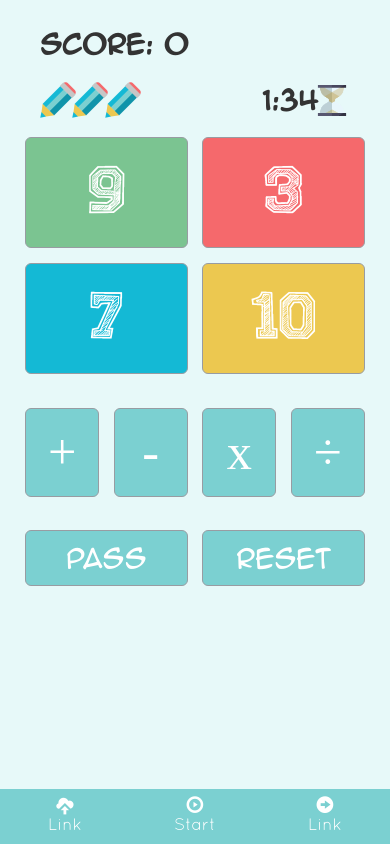
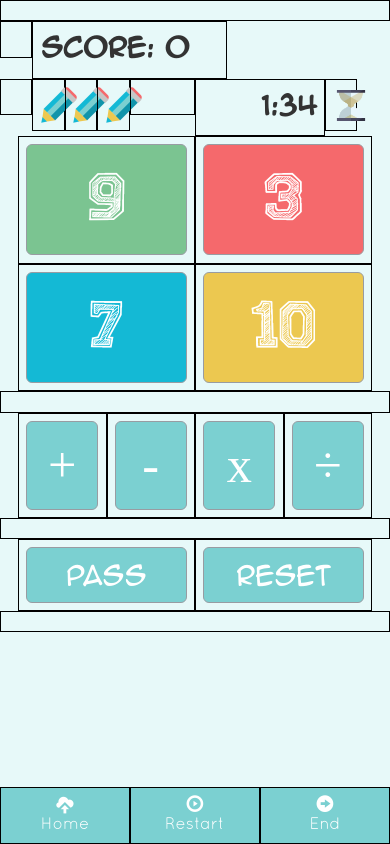
Before and after one commit to Gabrieltay/Cal24Game, a PHP site: page /play.html in a window 390 px wide. Run offline with PHP 8.4, Linux system fonts and the light colour scheme; some web fonts are replaced.

Commit message:
Clean up

```diff
--- a/css/cal24.css
+++ b/css/cal24.css
@@ -36,46 +36,15 @@ body {
   border-bottom-right-radius: 6px;
 }
 
-.label-score {
-  font-size: 3em !important;
-  float: left;
-}
-
-#label-hour {
-  font-size: 3em !important;
-}
-
 .row div, .row-fluid div {
   text-align: center;
   margin-left: auto;
   margin-right: auto;
-  border: 0px black solid;
+  border: 1px black solid;
   vertical-align: middle;
 }
 
-.progress {
-  border: 1px black solid;
-}
-
-.btn-text {
-  font-size: 3em !important;
-}
-
-.btn-num {
-  font-size: 5em !important;
-}
-
-.btn-op {
-  font-size: 3em !important;
-}
-
 .btn {
-  /*
-  background-image: url("../images/border.png");
-  background-size: cover;
-  background-position: center center;
-  background-repeat: no-repeat;
-  */
   background-color: transparent;
   border: 1px #989CA2 solid;
   width: 100%;
@@ -87,18 +56,7 @@ img.chance {
   content: url("../images/pencil.png");
 }
 
-.inline-btn img {
-  width: 16px;
-}
-
-.footer {
-  bottom: 0;
-  position: fixed;
-  min-width: 100%;
-}
-
 #hourglass {
-  width: 36px;
   padding-left: 0px;
 }
 
@@ -110,48 +68,52 @@ img.chance {
   float: left !important;
 }
 
-.text-nav a {
-  width: 100% !important;
+.footer {
+  bottom: 0;
+  position: fixed;
+  min-width: 100%;
+}
+.footer .text-nav a {
   display: block;
 }
 
 /* Smaller Smartphones ----------- iPhone5*/
 @media (max-width: 367px) {
   btn {
-    padding: 6px 6px 6px 6px;
+    padding: 5.7px 5.7px 5.7px 5.7px;
   }
 
   .row div {
-    padding: 6px 6px 6px 6px;
+    padding: 5.7px 5.7px 5.7px 5.7px;
   }
 
   .btn-num {
-    font-size: 4em !important;
+    font-size: 3.8em !important;
   }
 
   .btn-op {
-    font-size: 3em !important;
+    font-size: 2.85em !important;
   }
 
   .btn-text {
-    font-size: 1.5em !important;
+    font-size: 1.425em !important;
   }
 
   .btn-main {
-    font-size: 1.5em !important;
-    padding: 12px 12px 12px 12px;
+    font-size: 1.425em !important;
+    padding: 11.4px 11.4px 11.4px 11.4px;
   }
 
   .label-score {
-    font-size: 1.5em !important;
+    font-size: 1.425em !important;
   }
 
   #label-hour {
-    font-size: 1.5em !important;
+    font-size: 1.425em !important;
   }
 
   .blank {
-    font-size: 0.2em !important;
+    font-size: 0.19em !important;
   }
 
   .inline-btn img {
@@ -163,7 +125,7 @@ img.chance {
   }
 
   .text-nav {
-    font-size: 1em !important;
+    font-size: 0.95em !important;
   }
 }
 /* Smartphones ----------- */
--- a/css/cal24.scss
+++ b/css/cal24.scss
@@ -33,46 +33,15 @@ body {
   border-bottom-right-radius: 6px;
 }
 
-.label-score{
-  font-size: 3em !important;
-  float: left;
-}
-
-#label-hour{
-  font-size: 3em !important;
-}
-
 .row div, .row-fluid div {
   text-align: center;
   margin-left: auto;
   margin-right: auto;
-  border: 0px black solid;
+  border: 1px black solid;
   vertical-align: middle;
 }
 
-.progress {
-  border: 1px black solid;
-}
-
-.btn-text {
-  font-size: 3em !important;
-}
-
-.btn-num {
-  font-size: 5em !important;
-}
-
-.btn-op {
-  font-size: 3em !important;
-}
-
 .btn {
-  /*
-  background-image: url("../images/border.png");
-  background-size: cover;
-  background-position: center center;
-  background-repeat: no-repeat;
-  */
   background-color: transparent;
   border: 1px #989CA2 solid;
   width: 100%;
@@ -82,21 +51,9 @@ body {
 
 img.chance{
   content: url("../images/pencil.png");
-
-}
-
-.inline-btn img{
-  width: 16px;
-}
-
-.footer {
-  bottom: 0;
-  position: fixed;
-  min-width: 100%;
 }
 
 #hourglass {
-  width: 36px;
   padding-left: 0px;
 }
 
@@ -108,12 +65,15 @@ img.chance{
   float:left !important;
 }
 
-.text-nav a{
-  width: 100% !important;
-  display:block;
+.footer {
+  bottom: 0;
+  position: fixed;
+  min-width: 100%;
+
+  .text-nav a{
+    display:block;
+  }
 }
-
-
 
 @import 'devices';
 @import 'colors';
--- a/css/devices.scss
+++ b/css/devices.scss
@@ -51,7 +51,7 @@ $labelHourSize : 1.5em;
 
 /* Smaller Smartphones ----------- iPhone5*/
 @media (max-width: 367px) {
-  @include sizing(1,1);
+  @include sizing(0.95,1);
 }
 /* Smartphones ----------- */
 @media (min-width: 368px) and (max-width: 767px) {
--- a/play.html
+++ b/play.html
@@ -21,7 +21,6 @@
 				start();
 			});
 
-
 		</script>
 		<style type="text/css"></style>
 	</head>
@@ -30,153 +29,93 @@
 		<div class="container-fluid">
 
 			<div class="row blank">
-				<div class="col-xs-12 col-md-12">
+				<div class="col-xs-12">
 					<span>&nbsp;</span>
 				</div>
 			</div>
 
 			<div class="row">
-				<div class="col-xs-1 col-md-1">
+				<div class="col-xs-1">
 					<span>&nbsp;</span>
 				</div>
-				<div class="col-xs-6 col-md-4">
-					<label id="score" class="label-score">Score: 0</label>
-				</div>
-				<!--
-				<div class="col-xs-5 col-md-8">
-				<button class="btn-text btn btn-default btn-lg" onclick="start();">
-				Start
-				</button>
-				</div>
-				-->
-			</div>
-			<div class="row">
-				<div class="col-xs-1 col-md-1">
-					<span>&nbsp;</span>
-				</div>
-				<div class="col-xs-1 col-md-1 inline-btn">
-					<img id="chance0" class="chance">
-				</div>
-				<div class="col-xs-1 col-md-1 inline-btn">
-					<img id="chance1" class="chance">
-				</div>
-				<div class="col-xs-1 col-md-1 inline-btn">
-					<img id="chance2" class="chance">
-				</div>
-				<div class="col-xs-2 col-md-2">
-					<span>&nbsp;</span>
-				</div>
-				<div class="col-xs-4 col-md-3">
-					<label id="label-hour" class="float-right">0:00</label>
-				</div>
-				<div class="col-xs-1 col-md-2">
-					<img id="hourglass" class="float-right" src="images/hourglass.png">
+				<div class="col-xs-6">
+					<label id="score" class="label-score float-left">Score: 0</label>
 				</div>
 			</div>
 
-			<!--
-			<div class="row blank">
-			<div class="col-xs-12 col-md-12">
-			<span>&nbsp;</span>
+			<div class="row">
+				<div class="col-xs-1">
+					<span>&nbsp;</span>
+				</div>
+				<div class="col-xs-1 inline-btn">
+					<img id="chance0" class="chance">
+				</div>
+				<div class="col-xs-1 inline-btn">
+					<img id="chance1" class="chance">
+				</div>
+				<div class="col-xs-1 inline-btn">
+					<img id="chance2" class="chance">
+				</div>
+				<div class="col-xs-2">
+					<span>&nbsp;</span>
+				</div>
+				<div class="col-xs-4">
+					<label id="label-hour" class="float-right">0:00</label>
+				</div>
+				<div class="col-xs-1">
+					<img id="hourglass" class="float-left" src="images/hourglass.png">
+				</div>
 			</div>
-			</div>
-			<!--
-			<div class="progress-row row">
-			<div class="col-xs-12 col-md-12">
-			<div class="progress">
-			<div class="progress-bar progress-bar-striped active" role="progressbar" aria-valuenow="0" aria-valuemin="0" aria-valuemax="100" style="width: 0%">
-			<span class="sr-only">0% Complete</span>
-			</div>
-			</div>
-			</div>
-			</div>
-			</div>
-			-->
 
 			<div class="row num-container top-container">
-				<!--
-				<div class="col-xs-1 col-md-2">
-				<span>&nbsp;</span>
-				</div>
-				-->
-				<div class="col-xs-6 col-md-6">
+				<div class="col-xs-6">
 					<button id="in1" class="btn-num btn btn-default btn-lg" onclick="numKey(1);">
 						0
 					</button>
 				</div>
-				<!--
-				<div class="col-xs-2 col-md-2">
-				<span>&nbsp;</span>
-				</div>
-				-->
-				<div class="col-xs-6 col-md-6">
+				<div class="col-xs-6">
 					<button id="in2" class="btn-num btn btn-default btn-lg" onclick="numKey(2);">
 						0
 					</button>
 				</div>
-				<!--
-				<div class="col-xs-1 col-md-2">
-				<span>&nbsp;</span>
-				</div>
-				-->
 			</div>
-			<!--
-			<div class="row blank">
-			<div class="col-xs-12 col-md-12">
-			<span>&nbsp;</span>
-			</div>
-			</div>
-			-->
 
 			<div class="row num-container bottom-container">
-				<!--
-				<div class="col-xs-1 col-md-2">
-				<span>&nbsp;</span>
-				</div>
-				-->
-				<div class="col-xs-6 col-md-6">
+				<div class="col-xs-6">
 					<button id="in3" class="btn-num btn btn-default btn-lg" onclick="numKey(3);">
 						0
 					</button>
 				</div>
-				<!--
-				<div class="col-xs-2 col-md-2">
-				<span>&nbsp;</span>
-				</div>
-				-->
-				<div class="col-xs-6 col-md-6">
+				<div class="col-xs-6">
 					<button id="in4" class="btn-num btn btn-default btn-lg" onclick="numKey(4);">
 						0
 					</button>
 				</div>
-				<!--
-				<div class="col-xs-1 col-md-2">
-				<span>&nbsp;</span>
-				</div>
-				-->
 			</div>
+
 			<div class="row blank">
-				<div class="col-xs-12 col-md-12">
+				<div class="col-xs-12">
 					<span>&nbsp;</span>
 				</div>
 			</div>
+
 			<div class="row op-container">
-				<div class="col-xs-3 col-md-3">
+				<div class="col-xs-3">
 					<button class="btn-op btn btn-default btn-lg" onclick="opKey(this,'+');">
 						+
 					</button>
 				</div>
-				<div class="col-xs-3 col-md-3">
+				<div class="col-xs-3">
 					<button class="btn-op btn btn-default btn-lg" onclick="opKey(this,'-');">
 						-
 					</button>
 				</div>
-				<div class="col-xs-3 col-md-3">
+				<div class="col-xs-3">
 					<button class="btn-op btn btn-default btn-lg" onclick="opKey(this,'x');">
 						x
 					</button>
 				</div>
-				<div class="col-xs-3 col-md-3">
+				<div class="col-xs-3">
 					<button class="btn-op btn btn-default btn-lg" onclick="opKey(this,'/');">
 						÷
 					</button>
@@ -184,22 +123,19 @@
 			</div>
 
 			<div class="row blank">
-				<div class="col-xs-12 col-md-12">
+				<div class="col-xs-12">
 					<span>&nbsp;</span>
 				</div>
 			</div>
 
 			<div class="row text-container">
 
-				<div class="col-xs-6 col-md-6">
+				<div class="col-xs-6">
 					<button class="btn-text btn btn-default btn-lg" onclick="pass(this);">
 						Pass
 					</button>
 				</div>
-				<!--<div class="col-md-2">
-				<span>&nbsp;</span>
-				</div>-->
-				<div class="col-xs-6 col-md-6">
+				<div class="col-xs-6">
 					<button class="btn-text btn btn-default btn-lg" onclick="reset(this);">
 						Reset
 					</button>
@@ -212,53 +148,25 @@
 					<span>&nbsp;</span>
 				</div>
 			</div>
+		</div>
 
-			<!--
-			<div class="row">
-			<div class="col-xs-2 col-md-2">
-			<span>&nbsp;</span>
-			</div>
-			<div class="col-xs-8 col-md-8">
-
-			</div>
-			<div class="col-xs-2 col-md-2">
-			<span>&nbsp;</span>
-			</div>
-			</div>
-
-			<div class="row">
-			<div class="col-xs-2 col-md-2">
-			<span>&nbsp;</span>
-			</div>
-			<div class="col-xs-8 col-md-8">
-			<button class="btn-text btn btn-default btn-lg" onclick="start();">
-			Start
-			</button>
-			</div>
-			<div class="col-xs-2 col-md-2">
-			<span>&nbsp;</span>
-			</div>
-			</div>
-			-->
-
-		</div>
 		<div id="footer">
 			<div class="col-xs-12 navbar-inverse navbar-fixed-bottom">
 				<div class="row" id="bottomNav">
 					<div class="col-xs-4 text-nav">
 						<a href="index.html"><span class="glyphicon glyphicon-cloud-upload"></span>
 						<br>
-						Link</a>
+						Home</a>
 					</div>
 					<div class="col-xs-4 text-nav">
 						<a href="#" onclick="start();"><span class="glyphicon glyphicon-play-circle"></span>
 						<br>
-						Start</a>
+						Restart</a>
 					</div>
 					<div class="col-xs-4 text-nav">
 						<a href="#" onclick="complete();"><span class="glyphicon glyphicon-circle-arrow-right"></span>
 						<br>
-						Link</a>
+						End</a>
 					</div>
 				</div>
 			</div>
```
Also changed, not shown: css/devices.css (+11 -11 lines).
